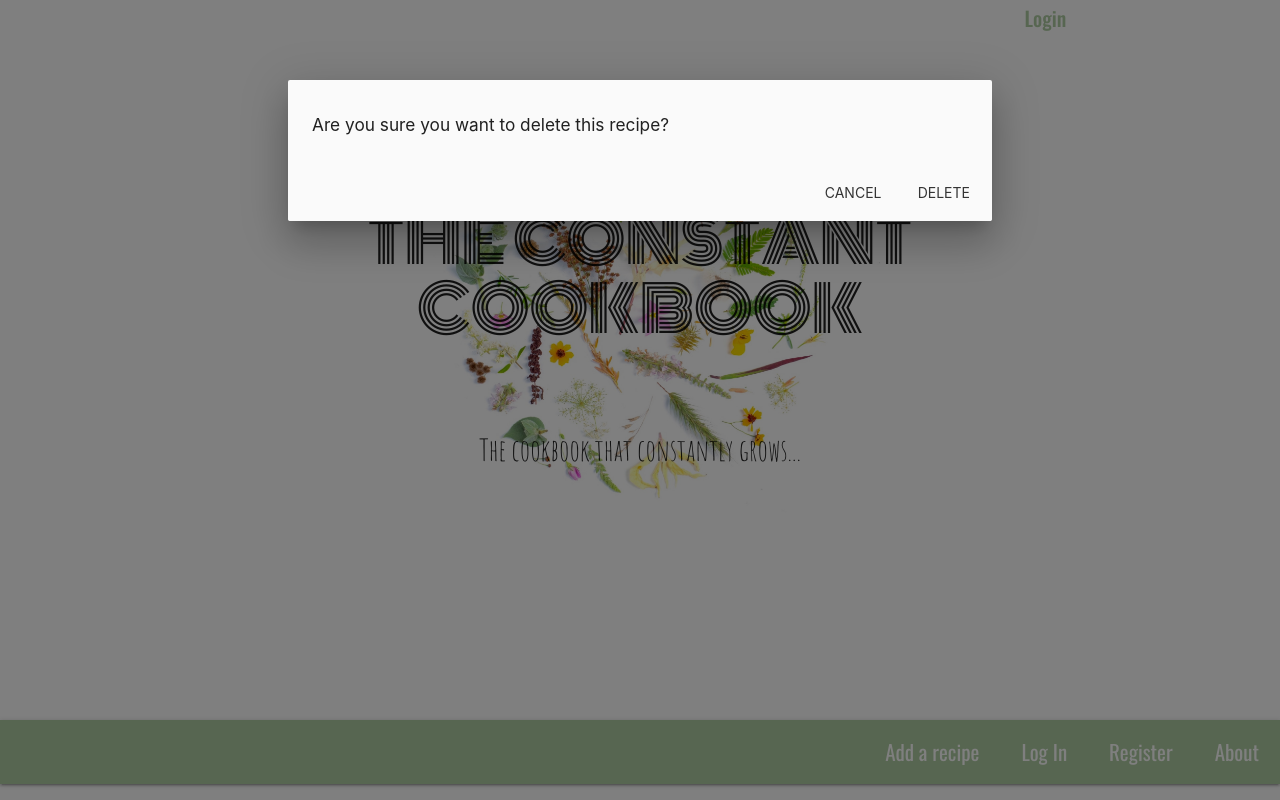
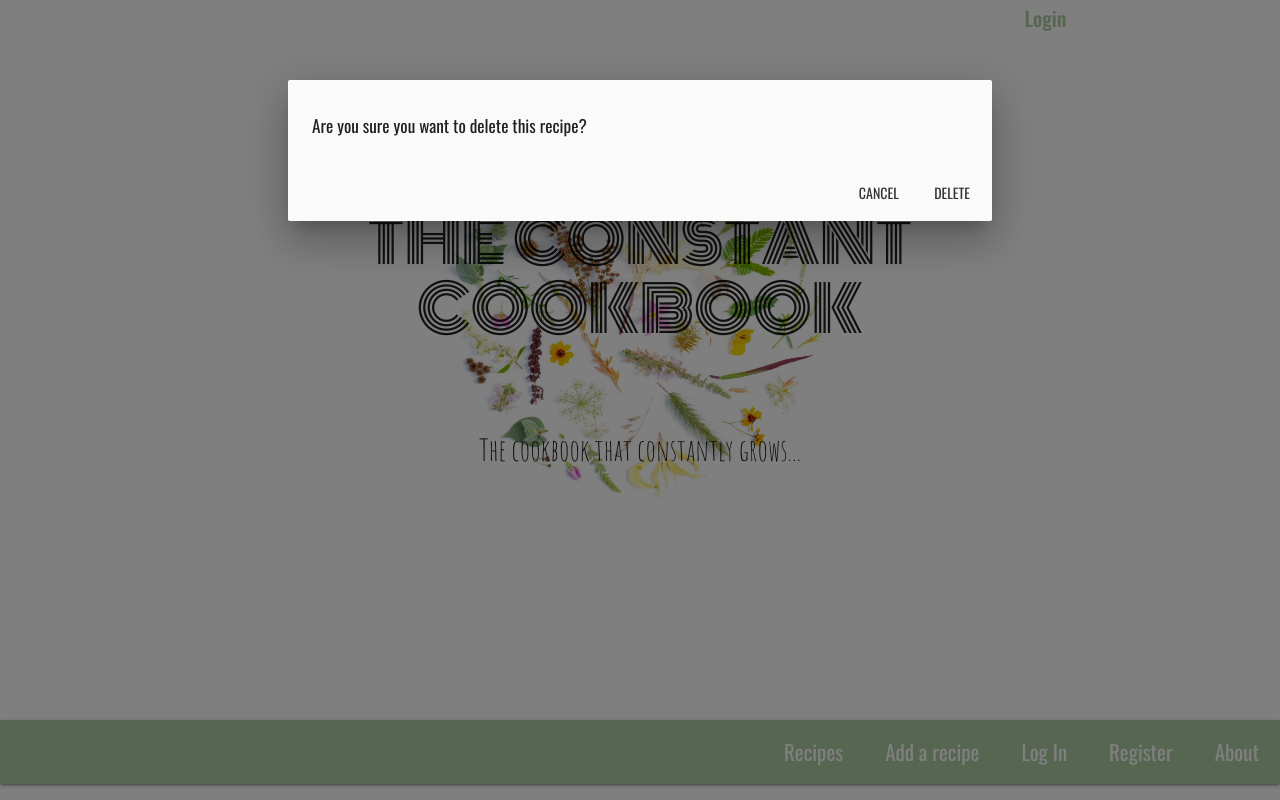
Before and after one commit to MelBiggs/dcd-milestone, a Flask app: page /recipes in a window 1280 px wide, after a click on "DELETE". Run offline with Flask 2, Linux system fonts and the light colour scheme; a database or web service that is not in the repository returns one stand-in record (values such as "Sample title"); some libraries are stand-ins or nearby versions.

Commit message:
Worked on Recipe page

```diff
--- a/static/css/style.css
+++ b/static/css/style.css
@@ -233,6 +233,10 @@ table{
     border-collapse: unset;
 }
 
+#delete_modal {
+    font-family: 'Oswald', sans-serif;
+}
+
 /*                                                     LOG IN PAGE */
 
 .register-button {
--- a/templates/base.html
+++ b/templates/base.html
@@ -59,6 +59,7 @@
     <div class="nav-wrapper">
       <a href="#" data-target="mobile-demo" class="sidenav-trigger"><i class="material-icons">menu</i></a>
 	<ul class="right hide-on-med-and-down">
+    		<li><a href="{{url_for('get_recipes')}}">Recipes</a></li>
 		<li><a href="{{url_for('create_recipe')}}">Add a recipe</a></li>
 		<li class="divider"></li>
 		<li><a href="{{url_for('login')}}">Log In</a></li>
```
